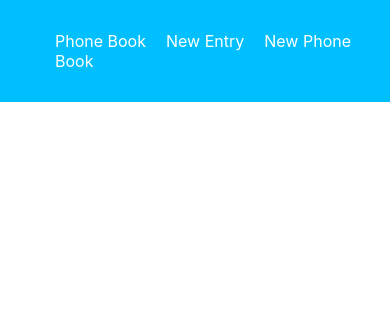
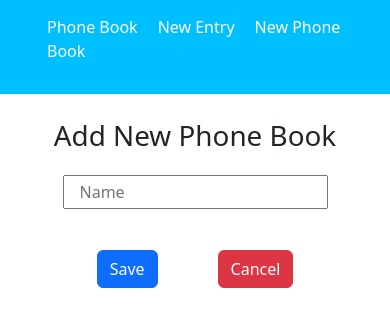
Before and after one commit to Bonga50/PhoneBookWebApp, a React (Create React App) app: page /NewPhoneBook in a window 390 px wide. Shown: the top 326 px of the page. Built offline with nearby package versions, Linux system fonts and the light colour scheme.

Commit message:
created the add phone book and the add entry page

```diff
--- a/package.json
+++ b/package.json
@@ -6,6 +6,7 @@
     "@testing-library/jest-dom": "^5.17.0",
     "@testing-library/react": "^13.4.0",
     "@testing-library/user-event": "^13.5.0",
+    "bootstrap": "^5.3.0",
     "react": "^18.2.0",
     "react-dom": "^18.2.0",
     "react-dropdown": "^1.11.0",
--- a/src/App.js
+++ b/src/App.js
@@ -4,8 +4,8 @@ import React from 'react';
 import { BrowserRouter as Router, Route, Routes, Link } from 'react-router-dom';
 import Navbar from './Navbar';
 import PhoneBookPage from './PhoneBookPage';
-import newEntry from './newEntry';
-import newPhoneBook from './newPhoneBook';
+import NewEntry from './NewEntry';
+import NewPhoneBook from './NewPhoneBook';
 
 function App() {
   return (
@@ -14,8 +14,8 @@ function App() {
         <Navbar />
         <Routes>
           <Route path="/" element={<PhoneBookPage />} />
-          <Route path="/newEntry" element={<newEntry />} />
-          <Route path="/newPhoneBook" element={<newPhoneBook />} />
+          <Route path="/NewEntry" element={<NewEntry />} />
+          <Route path="/NewPhoneBook" element={<NewPhoneBook />} />
         </Routes>
       </div>
     </Router>
@@ -23,6 +23,7 @@ function App() {
 }
 
 export default App;
+
 // function App() {
 //   return (
 //     <div className="App">
--- a/src/Navbar.js
+++ b/src/Navbar.js
@@ -10,10 +10,10 @@ const Navbar = () => {
           <a className="navbar-a" href="/">Phone Book</a>
         </li>
         <li className="navbar-li">
-          <a className="navbar-a" href="/newEntry">New Entry</a>
+          <a className="navbar-a" href="./newEntry">New Entry</a>
         </li>
         <li className="navbar-li">
-          <a className="navbar-a" href="/newPhoneBook">New Phone Book</a>
+          <a className="navbar-a" href="./newPhoneBook">New Phone Book</a>
         </li>
       </ul>
     </nav>
--- /dev/null
+++ b/src/PhoneBookPage.css
@@ -0,0 +1,28 @@
+.Dropdown > div {
+    margin-top: 25px;
+    padding: auto;
+    margin-bottom: 15px;
+    display: flex;
+    justify-content: center;
+    align-items: center;
+  }
+
+  .FilterInput {
+    margin-bottom: 15px;
+    height: 45px;
+    padding: 15px;
+    display: flex;
+    justify-content: center;
+  }
+
+  .FilterInput input {
+    height: 10px;
+  }
+
+  .ListBox {
+    margin-bottom: 15px;
+    height: 45px;
+    padding: auto;
+    display: flex;
+    justify-content: center;
+  }
--- a/src/PhoneBookPage.js
+++ b/src/PhoneBookPage.js
@@ -1,8 +1,55 @@
 // src/PhoneBookPage.js
-import React from 'react';
+import React, { useState } from 'react';
+import Dropdown from './Dropdown';
+import './PhoneBookPage.css';
+
 
 const PhoneBookPage = () => {
-  return <h1>Welcome to the Home Page!</h1>;
+  const [filterText, setFilterText] = useState('');
+
+  const handleFilterChange = (event) => {
+    setFilterText(event.target.value);
+  };
+
+  // Example data for the table
+  const data = [
+    { name: 'John', phone: '123-456-7890' },
+    { name: 'Jane', phone: '234-567-8901' },
+    { name: 'Bob', phone: '345-678-9012' },
+  ];
+
+  return (
+    <div className="Dropdown">
+      <Dropdown />
+      <div className="FilterInput">
+      <input
+      className='FilterInput'
+        type="text"
+        placeholder="Filter"
+        value={filterText}
+        onChange={handleFilterChange}
+      />
+      </div>
+      <div className="ListBox">
+      <table>
+        <thead>
+          <tr>
+            <th>Name</th>
+            <th>Phone</th>
+          </tr>
+        </thead>
+        <tbody>
+          {data.map((item) => (
+            <tr key={item.name}>
+              <td>{item.name}</td>
+              <td>{item.phone}</td>
+            </tr>
+          ))}
+        </tbody>
+      </table>
+      </div>
+    </div>
+  );
 };
 
 export default PhoneBookPage;
--- /dev/null
+++ b/src/newEntry.css
@@ -0,0 +1,36 @@
+.Contents > div{
+    margin-bottom: 15px;
+    height: 45px;
+    padding: 15px;
+    display: flex;
+    justify-content: center;
+    align-items: center;
+}
+.Text{
+    margin-top: 25px;
+    display: flex;
+    justify-content: center;
+    align-items: center;
+}
+
+.textBoxes {
+    margin-bottom: 15px;
+    height: 45px;
+    padding: 15px;
+    display: flex;
+    justify-content: center;
+  }
+
+.textBoxes input{
+    height: 10px;
+}
+
+.btnContents{
+    display: flex;
+    justify-content: center;
+    align-items: center;
+  }
+
+  .button {
+    margin: 30px;
+  }
--- a/src/newEntry.js
+++ b/src/newEntry.js
@@ -1,13 +1,69 @@
-import React from 'react';
+import React, { useState } from 'react';
+import './newEntry.css';
+import Dropdown from './Dropdown';
+import { useNavigate } from 'react-router-dom';
+import 'bootstrap/dist/css/bootstrap.min.css';
 
-const newEntry = () => {
-    return (
+const NewEntry = () => {
+  const [name, setName] = useState('');
+  const [phone, setPhone] = useState('');
+  const navigate = useNavigate();
 
-        <div>
-            <h1>Add New Phone Book</h1>
+  const handleNameChange = (event) => {
+    setName(event.target.value);
+  };
+
+  const handlePhoneChange = (event) => {
+    setPhone(event.target.value);
+  };
+
+  const handleCancel = () => {
+    navigate('/');
+  };
+
+  const handleSave = () => {
+    // Add code to handle save button click
+  };
+
+  return (
+    <div>
+      <div>
+        <h1 className="Text">Add New Entry</h1>
+      </div>
+
+      <div className="Contents">
+        <Dropdown />
+
+      </div>
+      <div className="textBoxes">
+        <input
+        className='textBoxes'
+          type="text"
+          placeholder="Name"
+          value={name}
+          onChange={handleNameChange}
+        />
+        </div>
+      <div className="textBoxes">
+        <input
+        className='textBoxes'
+          type="text"
+          placeholder="Phone Number"
+          value={phone}
+          onChange={handlePhoneChange}
+        />
+        </div>
+        <div className="btnContents">
+        <button className="btn btn-primary button" onClick={handleSave}>
+          Save
+        </button>
+        <button className="btn btn-danger button" onClick={handleCancel}>
+          Cancel
+        </button>
         </div>
 
-    );
-}
+    </div>
+  );
+};
 
-export default newEntry;
+export default NewEntry;
--- /dev/null
+++ b/src/newPhoneBook.css
@@ -0,0 +1,15 @@
+.Contents > div{
+    margin-bottom: 15px;
+    height: 45px;
+    padding: 15px;
+    display: flex;
+    justify-content: center;
+    align-items: center;
+}
+
+.Text{
+    margin-top: 25px;
+    display: flex;
+    justify-content: center;
+    align-items: center;
+}
--- a/src/newPhoneBook.js
+++ b/src/newPhoneBook.js
@@ -1,8 +1,48 @@
 // src/newPhoneBook.js
-import React from 'react';
+import React, { useState } from 'react';
+import './newPhoneBook.css';
+import { useNavigate } from 'react-router-dom';
 
-const newPhoneBook = () => {
-  return <h1>Welcome to the Home Page!</h1>;
+const NewPhoneBook = () => {
+  const [phoneBookname, setPhoneBookName] = useState('');
+  const navigate = useNavigate();
+
+  const handleNameChange = (event) => {
+    setPhoneBookName(event.target.value);
+  };
+
+  const handleCancel = () => {
+    navigate('/');
+  };
+
+  const handleSave = () => {
+    // Add code to handle save button click
+  };
+
+  return (
+    <div>
+      <div>
+        <h1 className="Text">Add New Phone Book</h1>
+      </div>
+      <div className="textBoxes">
+        <input
+        className="textBoxes"
+          type="text"
+          placeholder="Name"
+          value={phoneBookname}
+          onChange={handleNameChange}
+        />
+      </div>
+      <div className="btnContents">
+        <button className="btn btn-primary button" onClick={handleSave}>
+          Save
+        </button>
+        <button className="btn btn-danger button" onClick={handleCancel}>
+          Cancel
+        </button>
+        </div>
+    </div>
+  );
 };
 
-export default newPhoneBook;
+export default NewPhoneBook;
```
Also changed, not shown: 1 other file (tests, documents, lock files or other folders).
